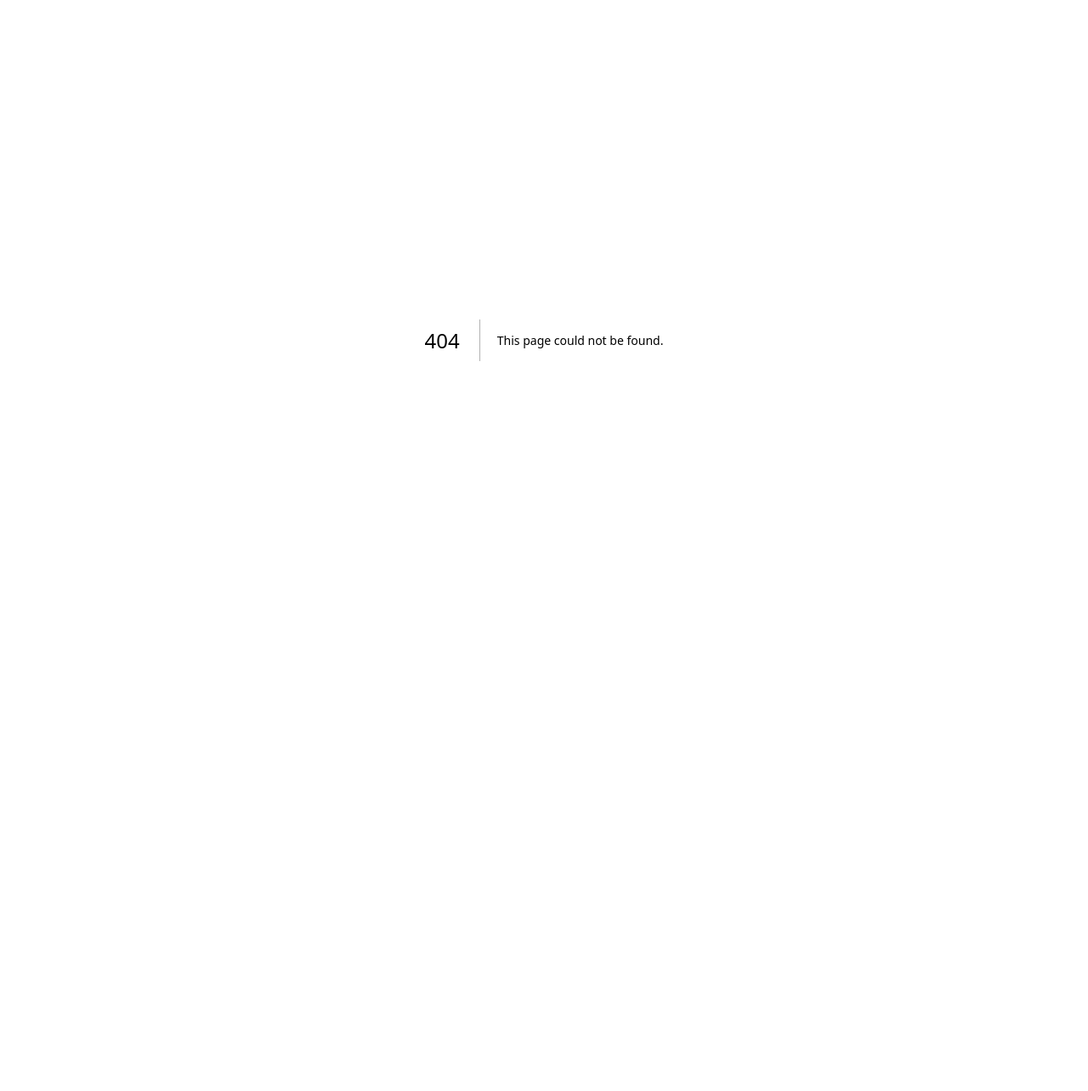
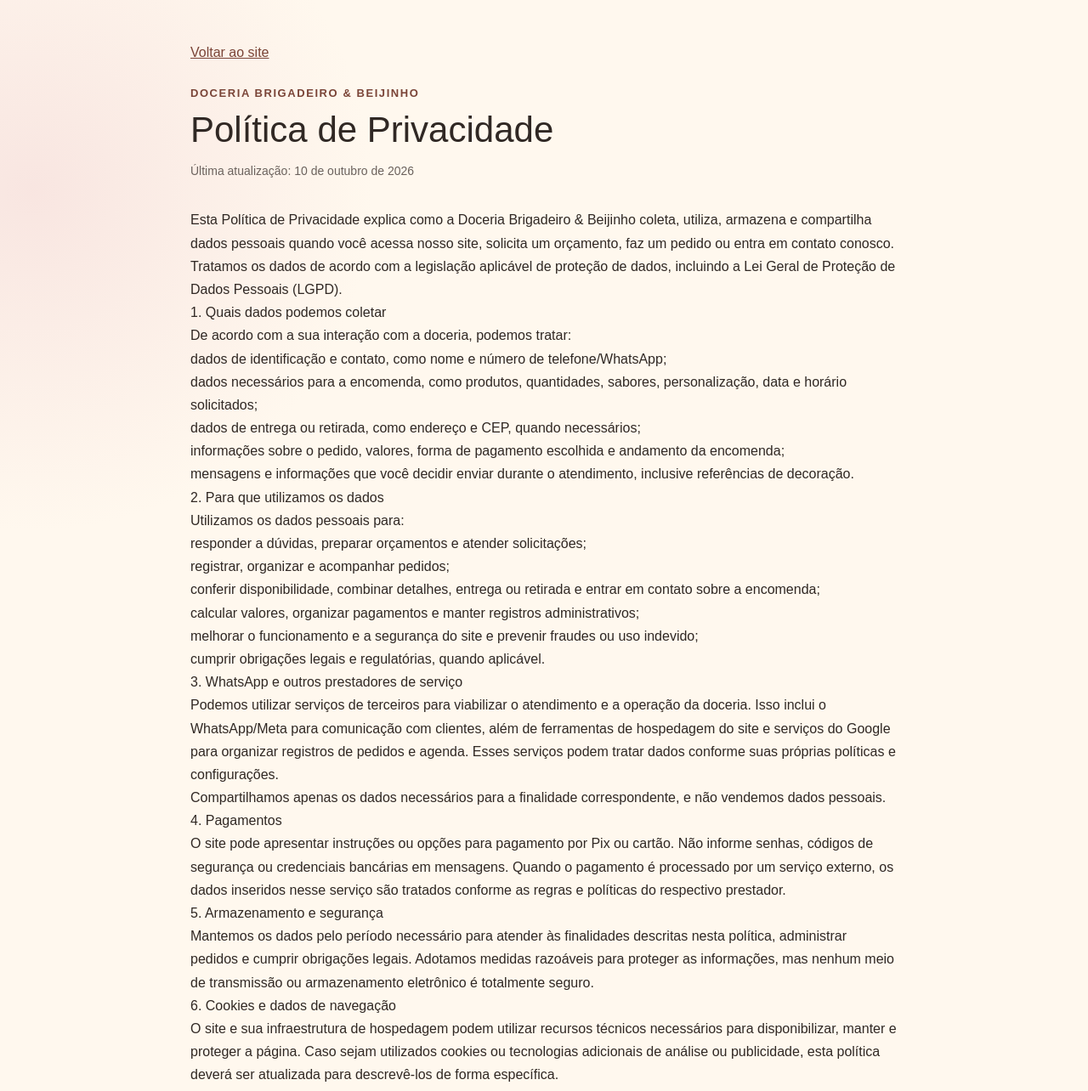
Before and after one commit to doceriabrigadeiroebeijinho/doceriabrigadeiroebeijinho.github.io, a Next.js app: page /politica-de-privacidade in a window 1280 px wide. Before the commit this address had no page. Shown: the top 1284 px of the page at 85% size. Before the commit the page ends 800 px from the top, so only its background shows below. Built offline with nearby package versions, Linux system fonts and the light colour scheme.

Commit message:
Add public privacy policy page for Meta app

```diff
--- /dev/null
+++ b/app/politica-de-privacidade/page.tsx
@@ -0,0 +1,194 @@
+import type { Metadata } from "next";
+
+export const metadata: Metadata = {
+  title: "Política de Privacidade | Doceria Brigadeiro & Beijinho",
+  description:
+    "Saiba como a Doceria Brigadeiro & Beijinho trata os dados pessoais informados em pedidos e contatos.",
+  robots: { index: true, follow: true },
+};
+
+const updatedAt = "10 de outubro de 2026";
+
+export default function PoliticaDePrivacidadePage() {
+  return (
+    <main
+      style={{
+        maxWidth: 880,
+        margin: "0 auto",
+        padding: "48px 24px 72px",
+        color: "#302824",
+        fontFamily: "Arial, Helvetica, sans-serif",
+        lineHeight: 1.7,
+      }}
+    >
+      <a
+        href="/"
+        style={{
+          display: "inline-block",
+          marginBottom: 24,
+          color: "#7a4437",
+          textDecoration: "underline",
+        }}
+      >
+        Voltar ao site
+      </a>
+
+      <header style={{ marginBottom: 32 }}>
+        <p
+          style={{
+            margin: "0 0 8px",
+            color: "#7a4437",
+            fontSize: 13,
+            fontWeight: 700,
+            letterSpacing: "0.12em",
+            textTransform: "uppercase",
+          }}
+        >
+          Doceria Brigadeiro &amp; Beijinho
+        </p>
+        <h1 style={{ margin: "0 0 12px", fontSize: "clamp(30px, 5vw, 42px)", lineHeight: 1.15 }}>
+          Política de Privacidade
+        </h1>
+        <p style={{ margin: 0, color: "#6b625d", fontSize: 14 }}>
+          Última atualização: {updatedAt}
+        </p>
+      </header>
+
+      <p>
+        Esta Política de Privacidade explica como a Doceria Brigadeiro &amp; Beijinho
+        coleta, utiliza, armazena e compartilha dados pessoais quando você acessa
+        nosso site, solicita um orçamento, faz um pedido ou entra em contato conosco.
+        Tratamos os dados de acordo com a legislação aplicável de proteção de dados,
+        incluindo a Lei Geral de Proteção de Dados Pessoais (LGPD).
+      </p>
+
+      <section>
+        <h2>1. Quais dados podemos coletar</h2>
+        <p>De acordo com a sua interação com a doceria, podemos tratar:</p>
+        <ul>
+          <li>dados de identificação e contato, como nome e número de telefone/WhatsApp;</li>
+          <li>dados necessários para a encomenda, como produtos, quantidades, sabores, personalização, data e horário solicitados;</li>
+          <li>dados de entrega ou retirada, como endereço e CEP, quando necessários;</li>
+          <li>informações sobre o pedido, valores, forma de pagamento escolhida e andamento da encomenda;</li>
+          <li>mensagens e informações que você decidir enviar durante o atendimento, inclusive referências de decoração.</li>
+        </ul>
+      </section>
+
+      <section>
+        <h2>2. Para que utilizamos os dados</h2>
+        <p>Utilizamos os dados pessoais para:</p>
+        <ul>
+          <li>responder a dúvidas, preparar orçamentos e atender solicitações;</li>
+          <li>registrar, organizar e acompanhar pedidos;</li>
+          <li>conferir disponibilidade, combinar detalhes, entrega ou retirada e entrar em contato sobre a encomenda;</li>
+          <li>calcular valores, organizar pagamentos e manter registros administrativos;</li>
+          <li>melhorar o funcionamento e a segurança do site e prevenir fraudes ou uso indevido;</li>
+          <li>cumprir obrigações legais e regulatórias, quando aplicável.</li>
+        </ul>
+      </section>
+
+      <section>
+        <h2>3. WhatsApp e outros prestadores de serviço</h2>
+        <p>
+          Podemos utilizar serviços de terceiros para viabilizar o atendimento e a
+          operação da doceria. Isso inclui o WhatsApp/Meta para comunicação com clientes,
+          além de ferramentas de hospedagem do site e serviços do Google para organizar
+          registros de pedidos e agenda. Esses serviços podem tratar dados conforme suas
+          próprias políticas e configurações.
+        </p>
+        <p>
+          Compartilhamos apenas os dados necessários para a finalidade correspondente,
+          e não vendemos dados pessoais.
+        </p>
+      </section>
+
+      <section>
+        <h2>4. Pagamentos</h2>
+        <p>
+          O site pode apresentar instruções ou opções para pagamento por Pix ou cartão.
+          Não informe senhas, códigos de segurança ou credenciais bancárias em mensagens.
+          Quando o pagamento é processado por um serviço externo, os dados inseridos
+          nesse serviço são tratados conforme as regras e políticas do respectivo
+          prestador.
+        </p>
+      </section>
+
+      <section>
+        <h2>5. Armazenamento e segurança</h2>
+        <p>
+          Mantemos os dados pelo período necessário para atender às finalidades descritas
+          nesta política, administrar pedidos e cumprir obrigações legais. Adotamos
+          medidas razoáveis para proteger as informações, mas nenhum meio de transmissão
+          ou armazenamento eletrônico é totalmente seguro.
+        </p>
+      </section>
+
+      <section>
+        <h2>6. Cookies e dados de navegação</h2>
+        <p>
+          O site e sua infraestrutura de hospedagem podem utilizar recursos técnicos
+          necessários para disponibilizar, manter e proteger a página. Caso sejam
+          utilizados cookies ou tecnologias adicionais de análise ou publicidade, esta
+          política deverá ser atualizada para descrevê-los de forma específica.
+        </p>
+      </section>
+
+      <section>
+        <h2>7. Seus direitos</h2>
+        <p>
+          Nos termos da legislação aplicável, você pode solicitar confirmação do
+          tratamento, acesso, correção, atualização ou exclusão de dados, quando cabível,
+          além de esclarecimentos sobre o uso de suas informações. Algumas informações
+          podem precisar ser mantidas para cumprimento de obrigações legais ou exercício
+          regular de direitos.
+        </p>
+      </section>
+
+      <section>
+        <h2>8. Privacidade de crianças e adolescentes</h2>
+        <p>
+          Nosso site é destinado à divulgação de produtos e ao atendimento de encomendas.
+          Não solicitamos intencionalmente dados pessoais de crianças sem a participação
+          de um responsável legal.
+        </p>
+      </section>
+
+      <section>
+        <h2>9. Alterações nesta política</h2>
+        <p>
+          Podemos atualizar esta política para refletir mudanças nos serviços, nas
+          práticas de tratamento de dados ou nas exigências legais. A versão vigente
+          será publicada nesta página com a data de atualização.
+        </p>
+      </section>
+
+      <section>
+        <h2>10. Contato sobre privacidade</h2>
+        <p>
+          Para dúvidas ou solicitações relacionadas aos seus dados pessoais, entre em
+          contato com a Doceria Brigadeiro &amp; Beijinho pelo WhatsApp:
+          {" "}
+          <a
+            href="https://wa.me/5531973416110"
+            style={{ color: "#7a4437", textDecoration: "underline" }}
+          >
+            +55 31 7341-6110
+          </a>
+          .
+        </p>
+      </section>
+
+      <footer
+        style={{
+          marginTop: 40,
+          paddingTop: 20,
+          borderTop: "1px solid #e4d9d2",
+          color: "#6b625d",
+          fontSize: 13,
+        }}
+      >
+        © {new Date().getFullYear()} Doceria Brigadeiro &amp; Beijinho.
+      </footer>
+    </main>
+  );
+}
```
